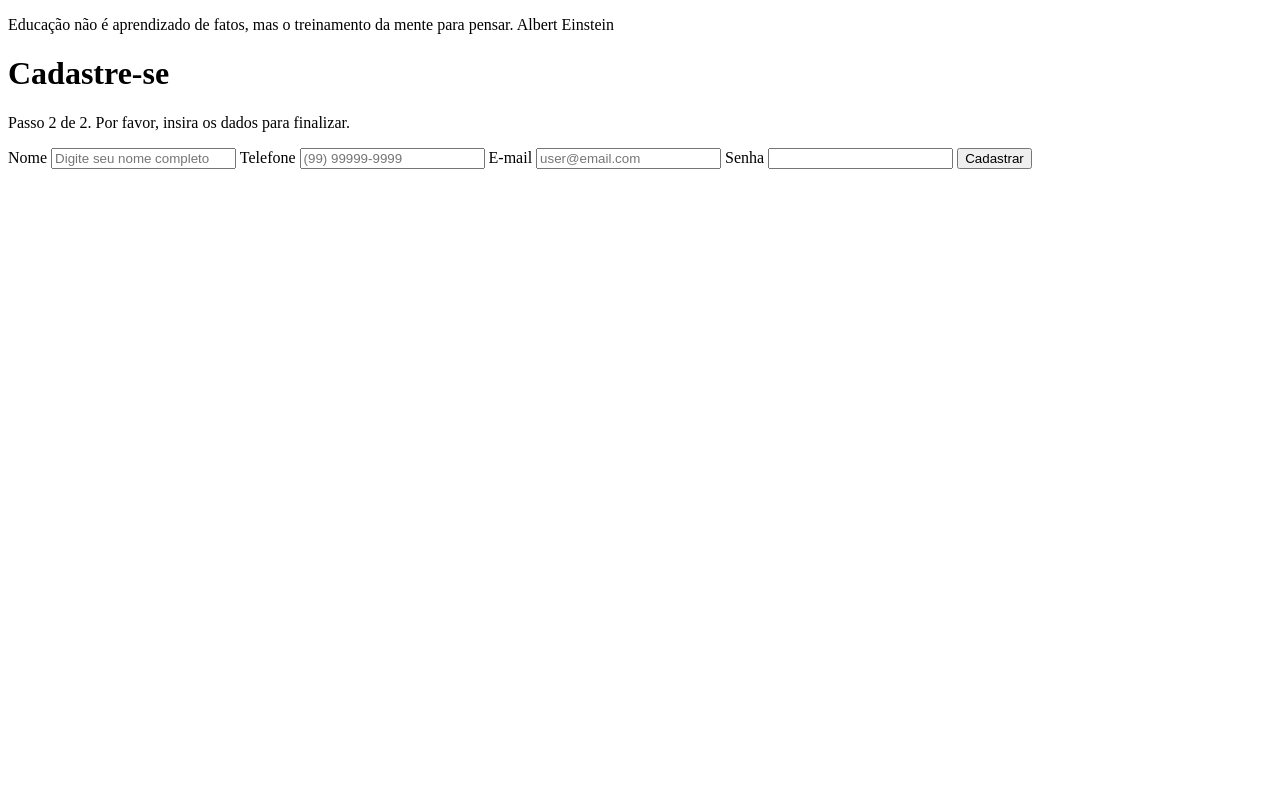
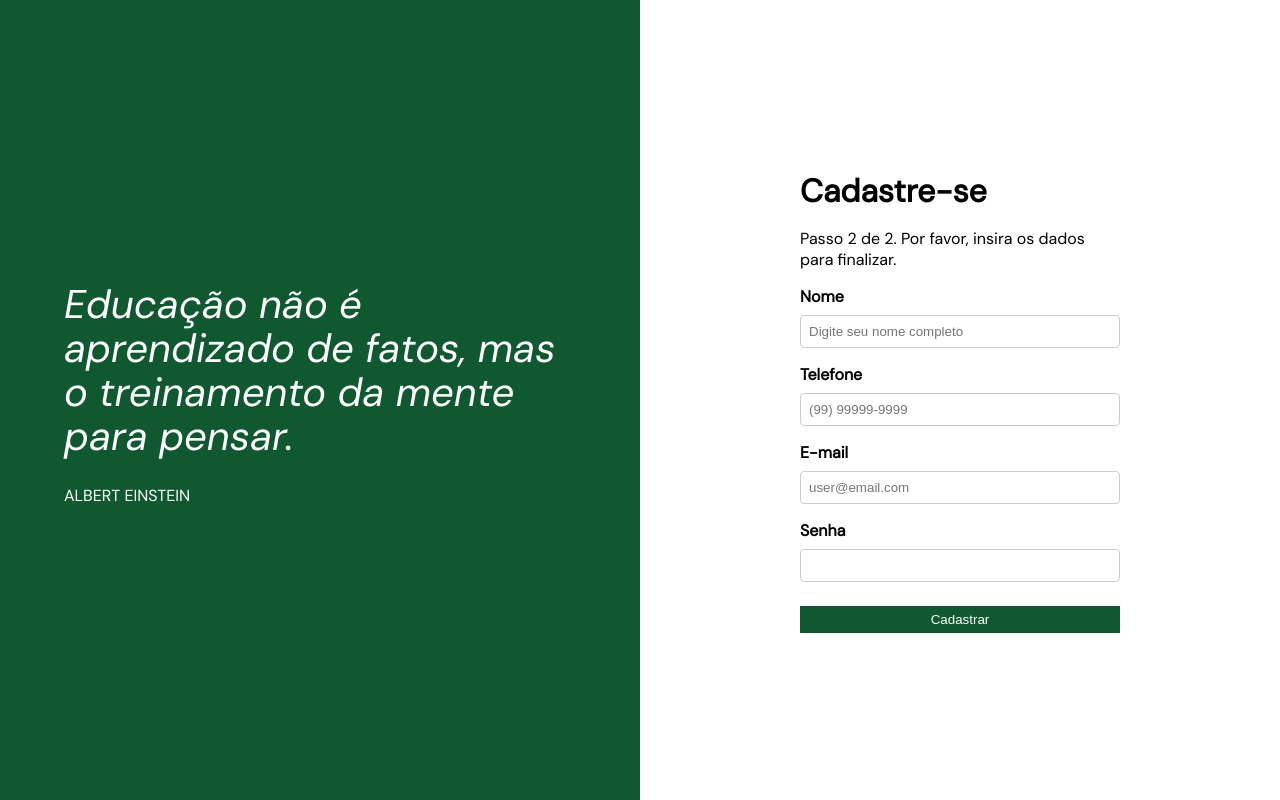
Before and after one commit to lucasbeskow/app-aluno, a plain HTML site: page cadastro-usuario-dados.html in a window 1280 px wide. Drawn offline with Linux system fonts and the light colour scheme.

Commit message:
css fluxo login

```diff
--- a/cadastro-usuario-dados.html
+++ b/cadastro-usuario-dados.html
@@ -3,9 +3,12 @@
 <head>
     <meta charset="UTF-8">
     <meta name="viewport" content="width=device-width, initial-scale=1.0">
+    <link href="/styles.css" rel="stylesheet">
     <title>Cadastro 1/2</title>
 </head>
 <body>
+
+    <div class="container">
 
         <aside>
             <p>
@@ -15,6 +18,8 @@
         </aside>
 
         <main>
+            <div class="cadastro">
+
                 <h1>Cadastre-se</h1>
                 <p>Passo 2 de 2. Por favor, insira os dados para finalizar.</p>
 
@@ -35,9 +40,12 @@
                     <button type="submit">Cadastrar</button>
 
                 </form>
+            </div>
 
 
         </main>
+    </div>
+
 
 
 </body>
--- a/styles.css
+++ b/styles.css
@@ -1,7 +1,14 @@
+@import url('https://fonts.googleapis.com/css2?family=DM+Sans:ital,opsz@0,9..40;1,9..40&display=swap');
+
 html,
 body{
     margin: 0;
     padding: 0;
+
+    font-family: "DM Sans", sans-serif;
+    font-optical-sizing: auto;
+    font-weight: 400;
+    font-style: normal;
 }
 
 .container{
@@ -24,6 +31,7 @@ aside > p{
     width: 80%;
     font-size: 40px;
     font-style: italic;
+    line-height: 44px;
 }
 
 aside span{
```
Also changed, not shown: cadastro-usuario.html (+12 -1 lines), index.html (+2 -1 lines), recuperar-senha.html (+14 -0 lines). Lines whose indentation alone changed are shown as unchanged.
